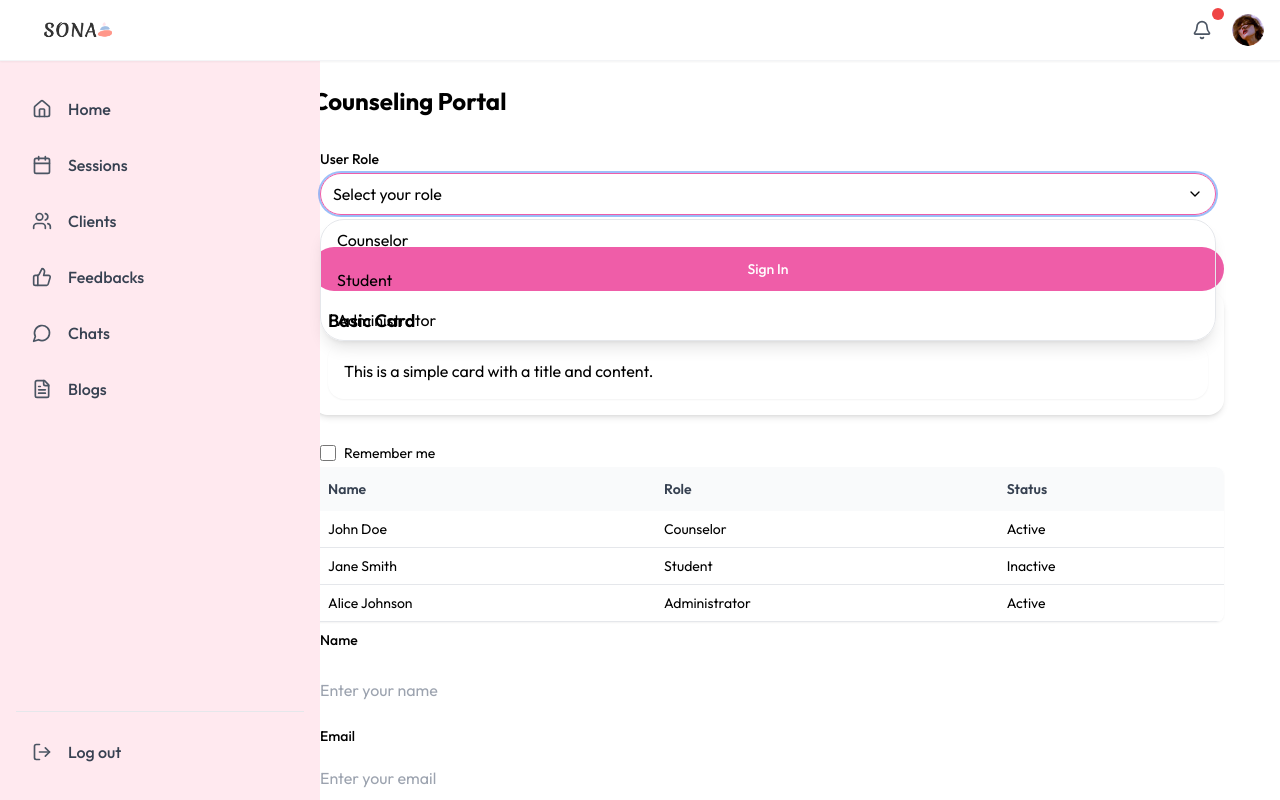
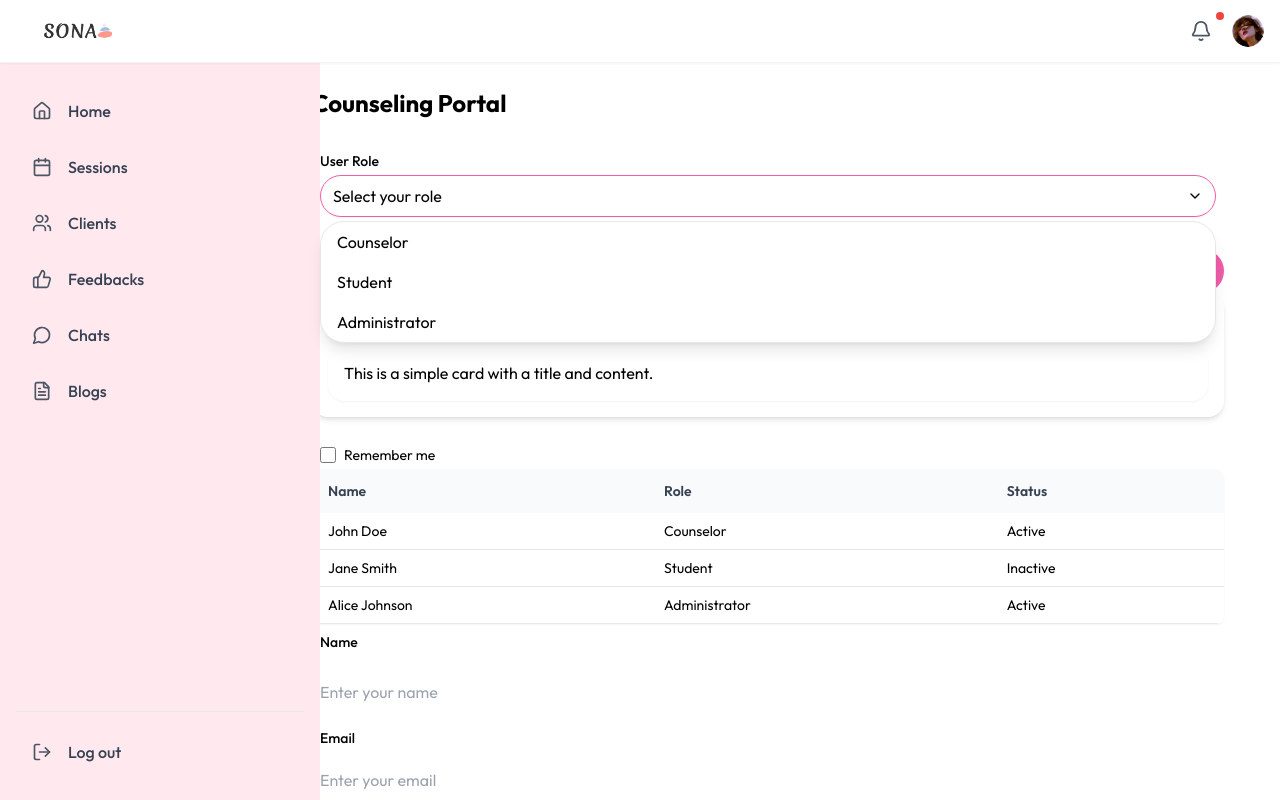
Before and after one commit to sakunasanka/Sona-frontend-counsellor, a React (Vite) app: page /example-use in a window 1280 px wide. Both pictures are taken after a click on the button "Select your role". Built offline with nearby package versions, Linux system fonts and the light colour scheme.

Commit message:
[SONA-7] dropdown styling.

```diff
--- a/src/components/layout/Navbar.tsx
+++ b/src/components/layout/Navbar.tsx
@@ -22,8 +22,8 @@ const Navbar = ({ onMenuClick }: { onMenuClick: () => void }) => {
         {/* Right side - Notification and Profile */}
         <div className="flex items-center space-x-3">
           <button className="p-2 hover:bg-gray-100 rounded-full transition-colors relative">
-            <Bell size={20} className="text-gray-600" />
-            <div className="absolute -top-1 -right-1 w-3 h-3 bg-red-500 rounded-full"></div>
+            <Bell size={22} className="text-gray-600" />
+            <div className="absolute -top-0 -right-1 w-2 h-2 bg-red-500 rounded-full"></div>
           </button>
 
           <button className="w-8 h-8 rounded-full overflow-hidden hover:ring-2 hover:ring-pink-200 transition-all">
--- a/src/components/ui/Dropdown.tsx
+++ b/src/components/ui/Dropdown.tsx
@@ -33,6 +33,7 @@ const Dropdown: React.FC<DropdownProps> = ({
         setIsOpen(false);
       }
     };
+
     document.addEventListener('mousedown', handleClickOutside);
     return () => document.removeEventListener('mousedown', handleClickOutside);
   }, []);
@@ -56,23 +57,23 @@ const Dropdown: React.FC<DropdownProps> = ({
           type="button"
           onClick={() => setIsOpen((prev) => !prev)}
           className="w-full px-3 py-2 border border-border rounded-3xl shadow-sm bg-bg text-text
-                     hover:border-primary focus:border-primary focus:ring-2 focus:ring-primary-ring
+            hover:border-primary focus:border-primary focus:ring-0
             focus:outline-none transition duration-150 ease-in-out flex justify-between items-center"
         >
           <span>{selectedLabel || placeholder}</span>
           <ChevronRight
-                        className={`h-4 w-4 transition-transform duration-200 ${isOpen ? 'rotate-90' : 'rotate-0'
+            className={`h-4 w-4 transition-transform duration-200 ${
+              isOpen ? 'rotate-90' : 'rotate-0'
             }`}
           />
         </button>
-
         {isOpen && (
-                    <ul className="absolute z-10 w-full mt-1 bg-bg border border-border rounded-3xl shadow-lg max-h-60 overflow-auto animate-fade-in">
+          <ul className="absolute z-10 w-full mt-1 bg-white border border-border rounded-3xl shadow-lg max-h-60 overflow-auto animate-fade-in">
             {options.map((option) => (
               <li
                 key={option.value}
                 onClick={() => handleSelect(option.value)}
-                                className="block px-4 py-2 w-full hover:bg-primary-hover cursor-pointer transition-colors duration-200 text-text"
+                className="block px-4 py-2 w-full hover:bg-primaryLight cursor-pointer transition-colors duration-200 text-text"
               >
                 {option.label}
               </li>
```
Lines whose indentation alone changed are shown as unchanged.
